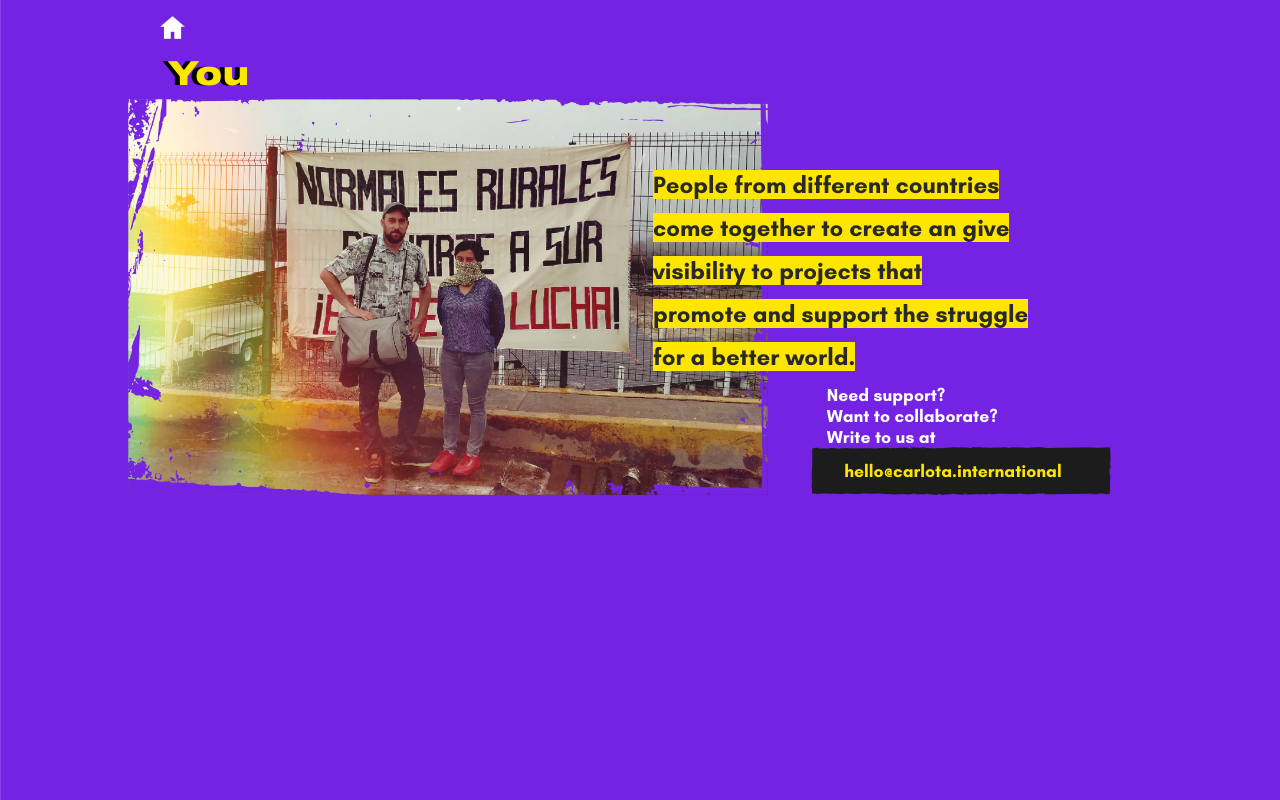
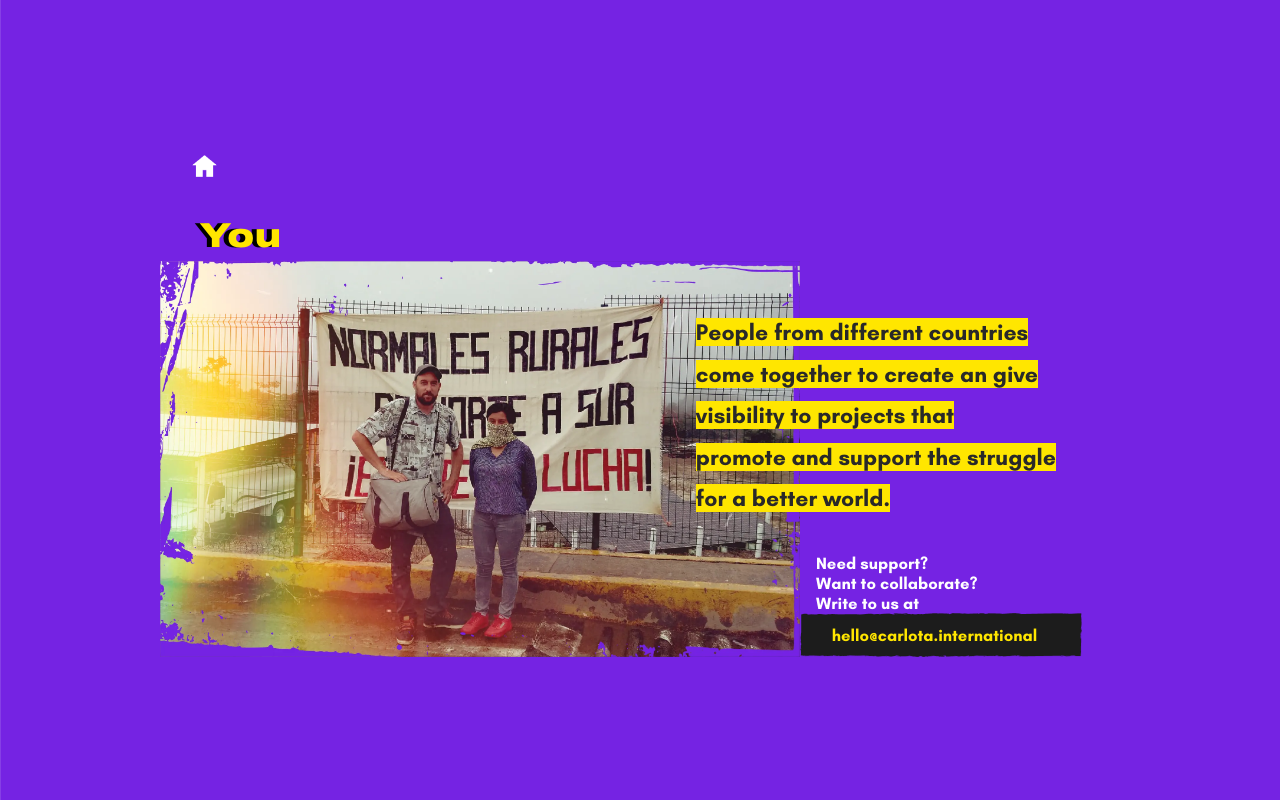
Before and after one commit to Chuliann/carlotainter, a React (Vite) app: page / in a window 1280 px wide. Both pictures are taken after a click on the element "YOU". Built offline with nearby package versions, Linux system fonts and the light colour scheme.

Commit message:
comiteando

```diff
--- a/src/index.scss
+++ b/src/index.scss
@@ -346,8 +346,11 @@ html {
   min-height: 100vh;
   padding-top: 18vw;
 
+  display: flex;
+  align-items: center;
+
   & .house {
-    margin: 1rem 0 1rem 2rem;
+    margin: 1rem 0 2.5rem 2rem;
   }
 
 
@@ -378,10 +381,6 @@ html {
 
     & .imagen {
       position: relative;
-      bottom: 0;
-      right: 0;
-      left: 0;
-      top: 0;
 
       & img {
         max-width: 50vw;
@@ -389,9 +388,9 @@ html {
 
       & p {
         position: absolute;
-        top: 5vw;
-        right: -17vw;
-        font-size: 1.5rem;
+        top: 4vw;
+        right: -20vw;
+        font-size: 1.8vw;
         line-height: 1.8;
         font-weight: bold;
         color: rgb(41, 41, 41);
@@ -408,7 +407,7 @@ html {
       }
       & p {
         color: white;
-        font-size: 1.1rem;
+        font-size: 1.3vw;
         margin-left: 1rem;
       }
 
@@ -424,7 +423,7 @@ html {
         }
 
         & img {
-          max-width: 300px;
+          max-width: 22vw;
         }
       }
     }
```
Also changed, not shown: 3 other files (tests, documents, lock files or other folders).
